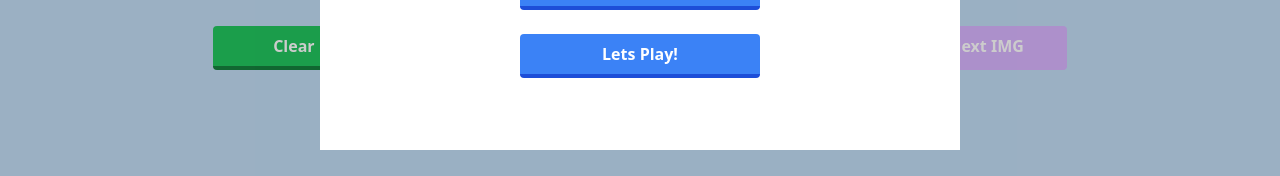
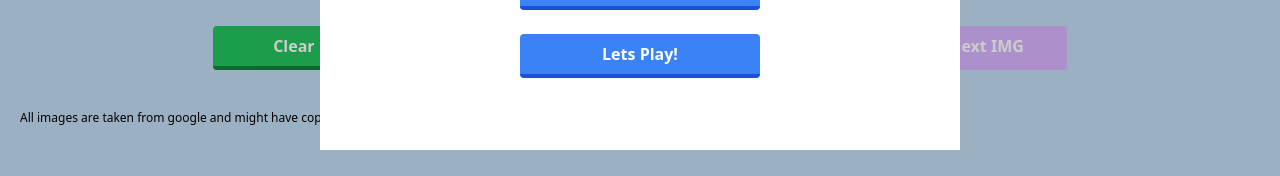
Before and after one commit to pradnya08/Imagify_Game, a React (Create React App) app: page /game in a window 1280 px wide. Shown: the part 402-578 px from the top of the page. Built offline with nearby package versions, Linux system fonts and the light colour scheme; no server answers; the database is empty; sample sign-in values are in the browser's storage.

Commit message:
Copyright disclaimer added

```diff
--- a/src/components/Game.jsx
+++ b/src/components/Game.jsx
@@ -297,6 +297,9 @@ export default function Game() {
 					Next IMG
 				</button>
 			</div>
+			<div className='absolute pt-[40px] pl-[20px] text-xs'>
+				<p>All images are taken from google and might have copyrights</p>
+			</div>
 
 			<div>
 				<Popup trigger={levelPopup} setTrigger={setLevelPopup}>
```
